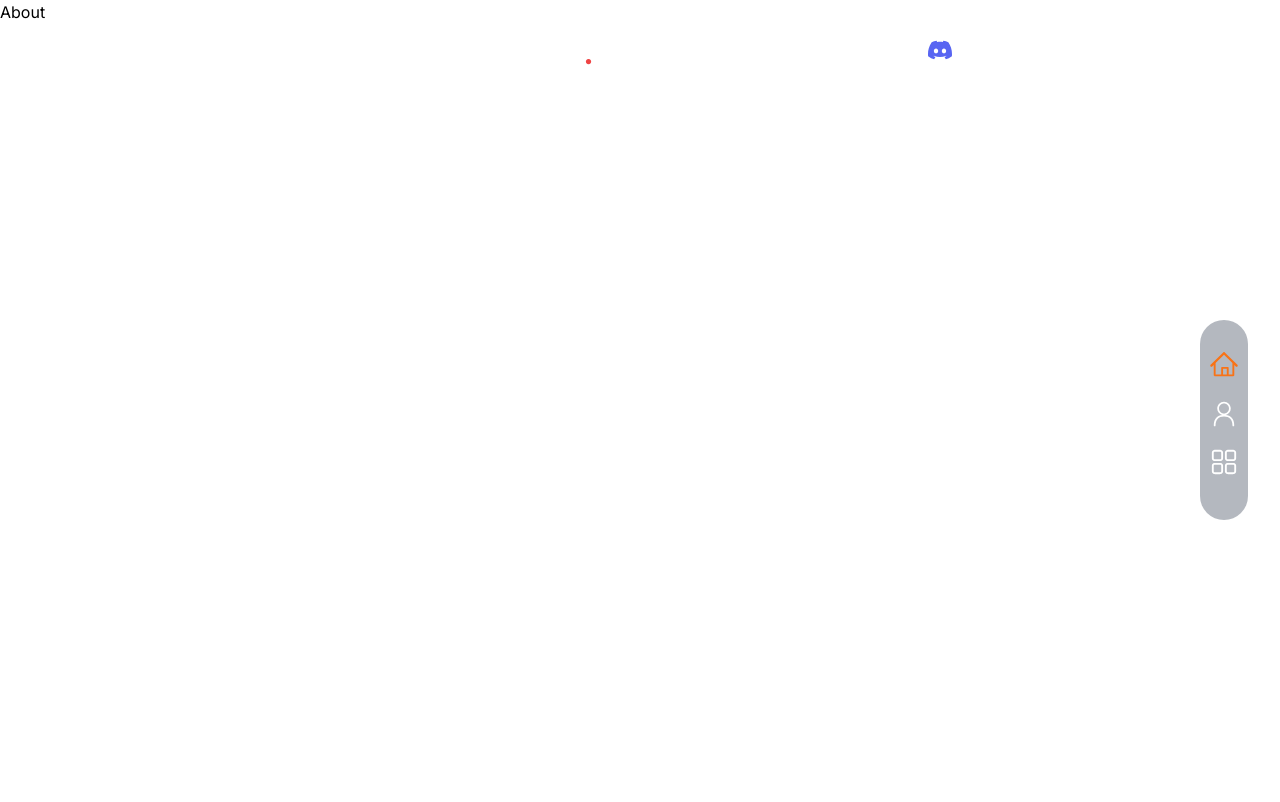
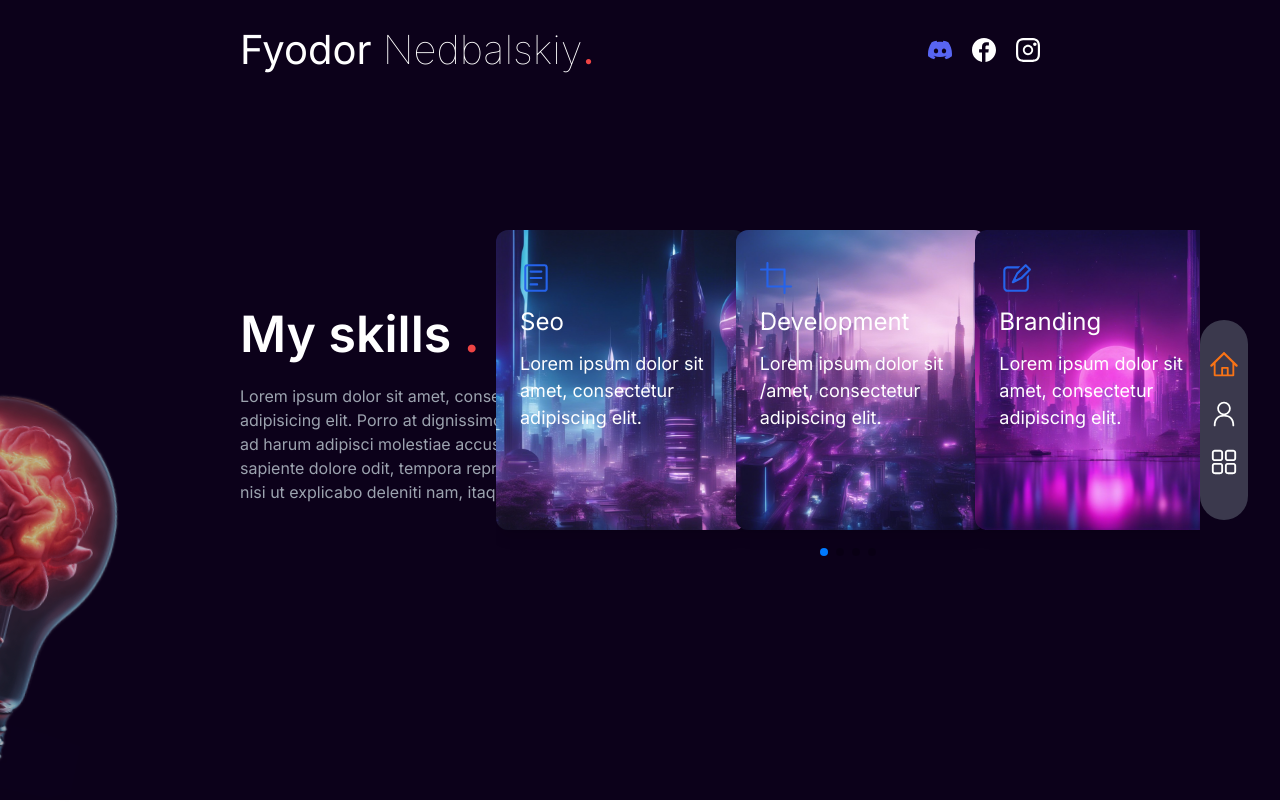
Before and after one commit to 3TERRRNITY/portfolio-website, a Next.js app: page /about-me in a window 1280 px wide. Built offline with nearby package versions, Linux system fonts and the light colour scheme.

Commit message:
finalize project

```diff
--- a/app/about-me/page.tsx
+++ b/app/about-me/page.tsx
@@ -1,7 +1,33 @@
+import ServiceSlider from '@/components/ServiceSlider'
+import Image from 'next/image'
 import React from 'react'
 
 const page = () => {
-	return <div>About</div>
+	return (
+		<div className='flex flex-col justify-center bg-[#0C011A] h-screen overflow-hidden'>
+			<div className='pl-20 md:pl-60 flex flex-col gap-3 pb-60 md:pb-0'>
+				<h1 className='text-[50px] text-white font-semibold'>
+					My skills <span className='text-red-500'>.</span>
+				</h1>
+				<p className='max-w-[350px] text-[16px] text-gray-200 md:text-gray-400'>
+					Lorem ipsum dolor sit amet, consectetur adipisicing elit. Porro at
+					dignissimos quae est ad harum adipisci molestiae accusantium sapiente
+					dolore odit, tempora reprehenderit nisi ut explicabo deleniti nam,
+					itaque magni?
+				</p>
+			</div>
+			<div className='absolute -left-36 bottom-5 rotate-12 animate-pulse duration-75'>
+				<Image
+					src={'/assets/bulb.png'}
+					alt='bulb'
+					width={260}
+					height={260}
+					className='w-full h-full hidden md:block'
+				/>
+			</div>
+			<ServiceSlider />
+		</div>
+	)
 }
 
 export default page
--- /dev/null
+++ b/components/ServiceSlider.tsx
@@ -0,0 +1,52 @@
+'use client'
+import { Swiper, SwiperSlide } from 'swiper/react'
+import 'swiper/css'
+import 'swiper/css/pagination'
+import 'swiper/css/free-mode'
+
+import { FreeMode, Pagination } from 'swiper/modules'
+import { ProImages, ProImages2, ServiceData } from '@/constants'
+import Image from 'next/image'
+
+const ServiceSlider = () => {
+	return (
+		<div className='absolute right-20  md:right-30 w-[60%] md:w-[55%]'>
+			<Swiper
+				breakpoints={{
+					340: {
+						slidesPerView: 1,
+						spaceBetween: 15,
+					},
+					700: {
+						slidesPerView: 3,
+						spaceBetween: 15,
+					},
+				}}
+				freeMode={true}
+				pagination={{
+					clickable: true,
+				}}
+				modules={[FreeMode, Pagination]}
+			>
+				{ServiceData.map(service => (
+					<SwiperSlide key={service.title}>
+						<div className='cursor-pointer flex flex-col gap-6 mb-10 group relative text-white shadow-lg rounded-xl px-6 py-8 h-[300px] w-[250px] overflow-hidden'>
+							<div
+								className='absolute inset-0 bg-cover bg-center'
+								style={{ backgroundImage: `url(${service.backgroundImage})` }}
+							/>
+							<div className='absolute inset-0 bg-black opacity-0 group-hover:opacity-50' />
+							<div className='relative flex flex-col gap-3'>
+								<service.icon className='text-blue-600 group-hover:text-blue-400 w-[32px] h-[32px]' />
+								<h1 className='text-xl lg:text-2xl'>{service.title}</h1>
+								<p className='lg:text-[18px]'>{service.content}</p>
+							</div>
+						</div>
+					</SwiperSlide>
+				))}
+			</Swiper>
+		</div>
+	)
+}
+
+export default ServiceSlider
```
